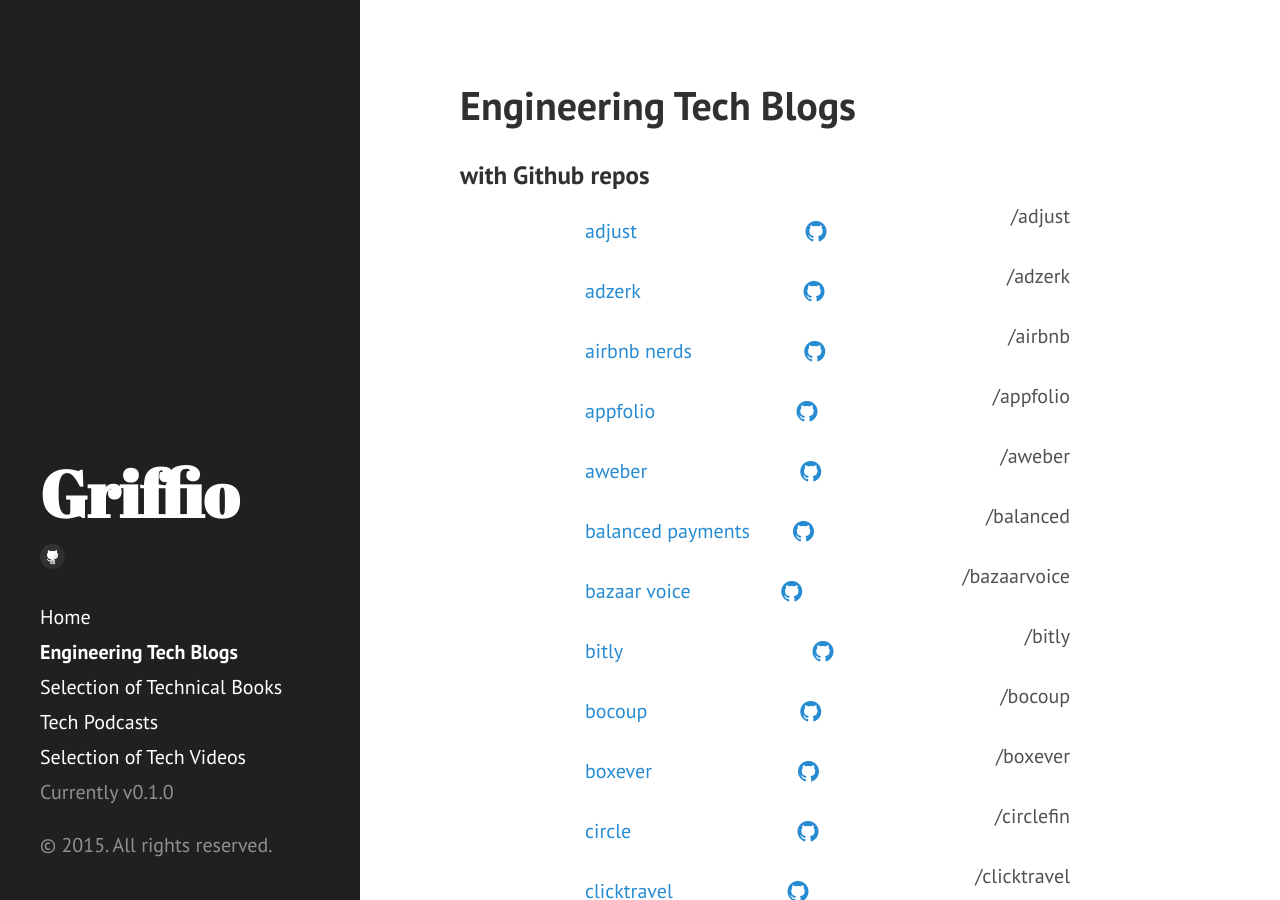
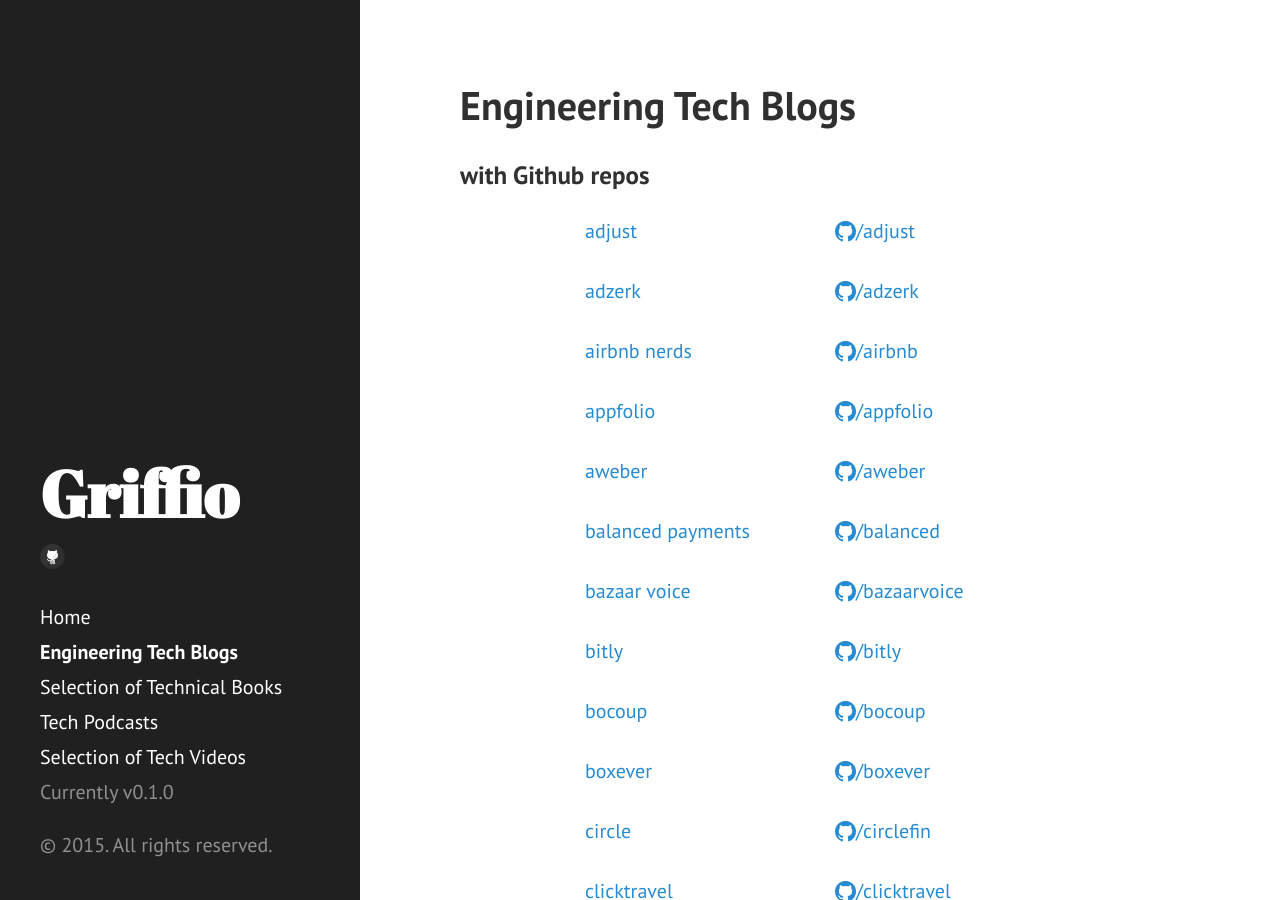
Before and after one commit to griffio/griffio.github.io, a Jekyll site: the page built from engineering-tech-blogs.html, in a window 1280 px wide and 900 px high. Built offline with Jekyll 4.4.1, drawn with Linux system fonts in a browser that asks for light colours; nearby versions of some CDN libraries.

Commit message:
Update engineering-tech-blogs.html

```diff
--- a/engineering-tech-blogs.html
+++ b/engineering-tech-blogs.html
@@ -9,7 +9,7 @@
 <div class="flex-container">
 {% assign sorted_techblogs = (site.data.techblogs | sort: 'desc') %}
 {% for techblog in sorted_techblogs %}
-<div class="DataSpec"><a class="DataSpec-blog" href="{{ techblog.url }}">{{ techblog.desc }}</a><a class="DataSpec-repo" href="https://github.com/{{ techblog.github }}"><span class="octicon-mark-github small-octicon"></span></a>/{{ techblog.github }}</div>
+<div class="DataSpec"><a class="DataSpec-blog" href="{{ techblog.url }}">{{ techblog.desc }}</a><a class="DataSpec-repo" href="https://github.com/{{ techblog.github }}"><span class="octicon-mark-github small-octicon"></span>/{{ techblog.github }}</a></div>
 {% endfor %}
 </div>
 </section>
```
